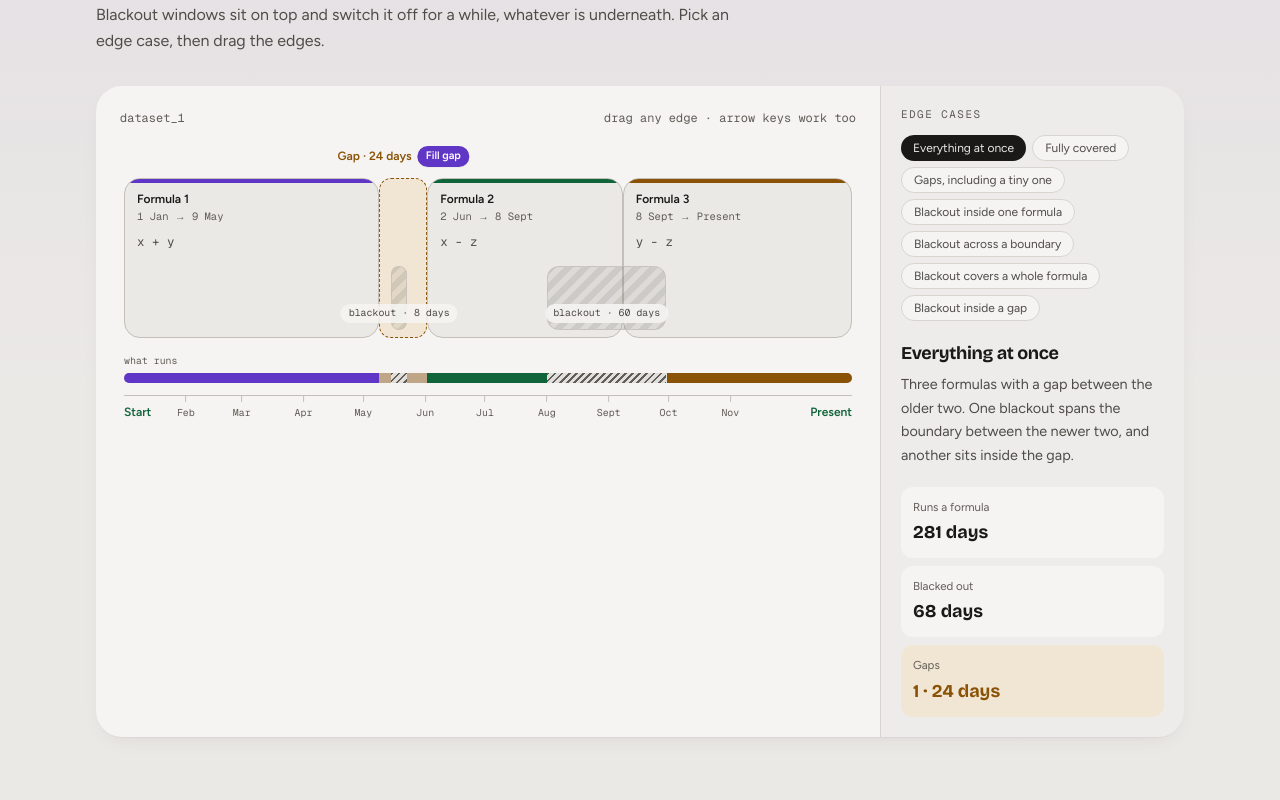
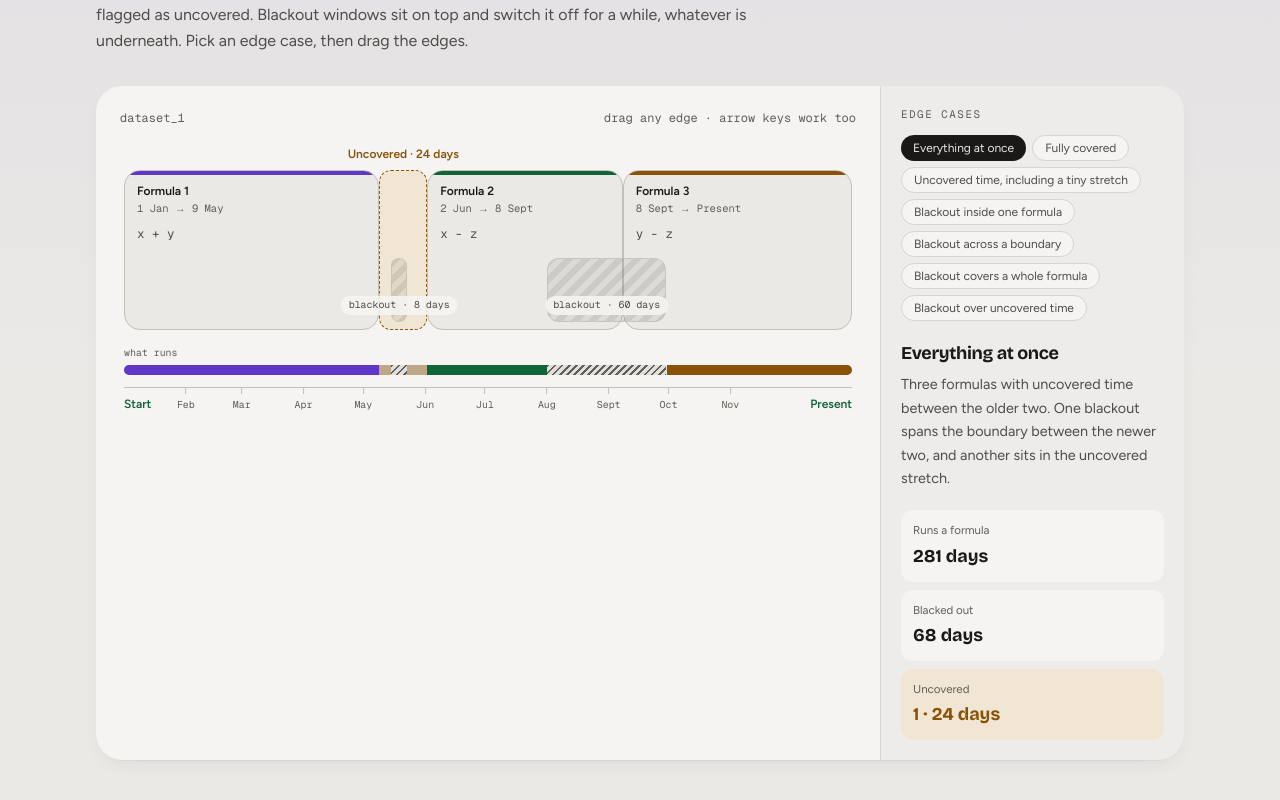
Before and after one commit to akanshat/personal-site, a Next.js app: page /playground in a window 1280 px wide. Shown: the part 372-1172 px from the top of the page. Built offline with nearby package versions, Linux system fonts and the light colour scheme.

Commit message:
update
Signed-off-by: Akansha Tiwari <akanshat1999@gmail.com>

```diff
--- a/app/playground/page.tsx
+++ b/app/playground/page.tsx
@@ -23,9 +23,9 @@ export default function Playground() {
         </h2>
         <p className="mt-3 max-w-2xl leading-relaxed text-muted">
           Many systems store a value that is defined differently over time, like a price or a formula. Each
-          version is valid for its own period, periods never overlap, and any time left uncovered is a gap.
-          Blackout windows sit on top and switch it off for a while, whatever is underneath. Pick an edge
-          case, then drag the edges.
+          version is valid for its own period, periods never overlap, and any time no formula covers is
+          flagged as uncovered. Blackout windows sit on top and switch it off for a while, whatever is
+          underneath. Pick an edge case, then drag the edges.
         </p>
         <div className="mt-8">
           <TimelineDemo />
--- a/components/demos/timeline-demo.tsx
+++ b/components/demos/timeline-demo.tsx
@@ -6,9 +6,9 @@ import clsx from 'clsx';
 /*
  * A from-scratch toy of one dataset's timeline, with made-up data. Time runs
  * left to right from Start to Present. Formula periods never overlap: each is a
- * different formula for a different interval, so gaps are the only thing that
+ * different formula for a different interval, so uncovered time is the only thing that
  * can go wrong between them. Blackouts are independent time windows and may
- * cover any part of any formula period, or a gap.
+ * cover any part of any formula period, or uncovered time.
  */
 
 type Slice = { id: string; start: number; end: number | null; formula: string };
@@ -28,7 +28,7 @@ const FORMULA = {
 const scenarios: Record<string, Scenario> = {
   sketch: {
     title: 'Everything at once',
-    body: 'Three formulas with a gap between the older two. One blackout spans the boundary between the newer two, and another sits inside the gap.',
+    body: 'Three formulas with uncovered time between the older two. One blackout spans the boundary between the newer two, and another sits in the uncovered stretch.',
     slices: [
       { id: 's1', start: 0, end: 128, formula: FORMULA.a },
       { id: 's2', start: 152, end: 250, formula: FORMULA.b },
@@ -49,9 +49,9 @@ const scenarios: Record<string, Scenario> = {
     ],
     blackouts: [],
   },
-  gaps: {
-    title: 'Gaps, including a tiny one',
-    body: 'A one-day gap is less than a pixel at this scale, so it is drawn at a minimum size and still flagged. The newest formula also ends before Present, which leaves a gap at the top.',
+  uncovered: {
+    title: 'Uncovered time, including a tiny stretch',
+    body: 'One uncovered day is less than a pixel at this scale, so it is drawn at a minimum size and still flagged. The newest formula also ends before Present, which leaves the end uncovered.',
     slices: [
       { id: 's1', start: 0, end: 140, formula: FORMULA.a },
       { id: 's2', start: 141, end: 230, formula: FORMULA.b },
@@ -87,9 +87,9 @@ const scenarios: Record<string, Scenario> = {
     ],
     blackouts: [{ id: 'x1', start: 138, end: 208 }],
   },
-  inGap: {
-    title: 'Blackout inside a gap',
-    body: 'A blackout can sit where there is no formula at all. The gap is still flagged: a blackout is only a time window, so it does not give the gap a formula.',
+  inUncovered: {
+    title: 'Blackout over uncovered time',
+    body: 'A blackout can sit where there is no formula at all. That time is still flagged as uncovered: a blackout is only a time window, so it does not give it a formula.',
     slices: [
       { id: 's1', start: 0, end: 150, formula: FORMULA.a },
       { id: 's2', start: 200, end: null, formula: FORMULA.b },
@@ -122,35 +122,33 @@ const monthTicks = Array.from({ length: 12 }, (_, m) => {
   return { d, label: monthFmt.format(EPOCH + d * dayMs) };
 }).filter((t) => t.d > 20 && t.d < DAYS - 40); // leave room for the Start and Present labels
 
-type Gap = { start: number; end: number; after: number | null };
+type Uncovered = { start: number; end: number };
 
-function findGaps(slices: Slice[]): Gap[] {
-  const gaps: Gap[] = [];
+function findUncovered(slices: Slice[]): Uncovered[] {
+  const uncovered: Uncovered[] = [];
   let cursor = 0;
-  let prev: number | null = null;
-  slices.forEach((s, i) => {
-    if (s.start > cursor) gaps.push({ start: cursor, end: s.start, after: prev });
+  for (const s of slices) {
+    if (s.start > cursor) uncovered.push({ start: cursor, end: s.start });
     cursor = s.end ?? DAYS;
-    prev = i;
-  });
-  if (cursor < DAYS) gaps.push({ start: cursor, end: DAYS, after: prev });
-  return gaps;
+  }
+  if (cursor < DAYS) uncovered.push({ start: cursor, end: DAYS });
+  return uncovered;
 }
 
-/** What actually runs on each stretch of time: a formula, nothing (blackout), or a gap. */
+/** What actually runs on each stretch of time: a formula, a blackout, or nothing (uncovered). */
 function resolve(slices: Slice[], blackouts: Blackout[]) {
   const points = new Set([0, DAYS]);
   for (const s of slices) points.add(s.start).add(s.end ?? DAYS);
   for (const x of blackouts) points.add(x.start).add(x.end);
   const sorted = [...points].filter((p) => p >= 0 && p <= DAYS).sort((a, b) => a - b);
-  const segs: { start: number; end: number; kind: 'run' | 'blackout' | 'gap'; slice?: number }[] = [];
+  const segs: { start: number; end: number; kind: 'run' | 'blackout' | 'uncovered'; slice?: number }[] = [];
   for (let i = 0; i < sorted.length - 1; i++) {
     const start = sorted[i]!;
     const end = sorted[i + 1]!;
     const mid = (start + end) / 2;
     const slice = slices.findIndex((s) => s.start <= mid && mid < (s.end ?? DAYS));
     const blackedOut = blackouts.some((x) => x.start <= mid && mid < x.end);
-    const kind = blackedOut ? 'blackout' : slice === -1 ? 'gap' : 'run';
+    const kind = blackedOut ? 'blackout' : slice === -1 ? 'uncovered' : 'run';
     const last = segs.at(-1);
     if (last && last.kind === kind && last.slice === (kind === 'run' ? slice : undefined)) last.end = end;
     else segs.push({ start, end, kind, slice: kind === 'run' ? slice : undefined });
@@ -167,7 +165,7 @@ export function TimelineDemo() {
   const [edited, setEdited] = useState(false);
   const lane = useRef<HTMLDivElement>(null);
 
-  const gaps = useMemo(() => findGaps(slices), [slices]);
+  const uncovered = useMemo(() => findUncovered(slices), [slices]);
   const segments = useMemo(() => resolve(slices, blackouts), [slices, blackouts]);
   const totals = useMemo(() => {
     const sum = (kind: string) =>
@@ -175,9 +173,9 @@ export function TimelineDemo() {
     return {
       run: sum('run'),
       blackout: sum('blackout'),
-      gapDays: gaps.reduce((n, g) => n + g.end - g.start, 0),
+      uncoveredDays: uncovered.reduce((n, g) => n + g.end - g.start, 0),
     };
-  }, [segments, gaps]);
+  }, [segments, uncovered]);
 
   const load = (k: ScenarioKey) => {
     setKey(k);
@@ -203,18 +201,6 @@ export function TimelineDemo() {
     setEdited(true);
     if (kind === 'slice') setSlices((all) => all.map((s, j) => (j === i ? { ...s, [edge]: v } : s)));
     else setBlackouts((all) => all.map((x, j) => (j === i ? { ...x, [edge]: v } : x)));
-  };
-
-  const fillGap = (g: Gap) => {
-    setEdited(true);
-    setSlices((all) =>
-      all.map((s, j) => {
-        // Extend the older formula up to the next one; a leading gap pulls the first one back to Start.
-        if (g.after === j) return { ...s, end: g.end >= DAYS ? null : g.end };
-        if (g.after === null && j === 0) return { ...s, start: 0 };
-        return s;
-      }),
-    );
   };
 
   const drag = (kind: 'slice' | 'blackout', i: number, edge: 'start' | 'end') => ({
@@ -281,32 +267,24 @@ export function TimelineDemo() {
 
           <div className="mt-4 overflow-x-auto pb-1">
             <div className="min-w-[36rem] px-1">
-              {/* Gaps are flagged above the timeline, each with a way to close it. */}
-              <div className="relative h-9">
-                {gaps.map((g) => (
-                  <div
-                    key={`fill-${g.start}`}
-                    className="absolute top-1 flex -translate-x-1/2 items-center gap-1.5 whitespace-nowrap"
+              {/* Uncovered stretches are flagged above the timeline. */}
+              <div className="relative h-7">
+                {uncovered.map((g) => (
+                  <span
+                    key={`label-${g.start}`}
+                    className="absolute top-1 -translate-x-1/2 text-xs font-semibold whitespace-nowrap text-warn"
                     style={{ left: pct((g.start + g.end) / 2) }}
                   >
-                    <span className="text-xs font-semibold text-warn">Gap · {days(g.end - g.start)}</span>
-                    <button
-                      type="button"
-                      onClick={() => fillGap(g)}
-                      aria-label={`Fill the ${days(g.end - g.start)} gap from ${fmtDay(g.start)} to ${fmtDay(g.end)}`}
-                      className="rounded-full bg-accent px-2 py-0.5 text-[0.68rem] font-semibold text-accent-fg shadow-card hover:bg-fg hover:text-bg"
-                    >
-                      Fill gap
-                    </button>
-                  </div>
+                    Uncovered · {days(g.end - g.start)}
+                  </span>
                 ))}
               </div>
 
               {/* Lane */}
               <div ref={lane} className="relative h-40">
-                {gaps.map((g) => (
+                {uncovered.map((g) => (
                   <div
-                    key={`gap-${g.start}`}
+                    key={`uncovered-${g.start}`}
                     className="absolute inset-y-0 z-10 -translate-x-1/2 rounded-xl border border-dashed border-warn bg-warn-soft"
                     style={{
                       left: pct((g.start + g.end) / 2),
@@ -380,12 +358,12 @@ export function TimelineDemo() {
                     className={clsx(
                       'absolute inset-y-0',
                       seg.kind === 'run' && sliceTone[seg.slice! % sliceTone.length],
-                      seg.kind === 'gap' && 'bg-warn/40',
+                      seg.kind === 'uncovered' && 'bg-warn/40',
                     )}
                     style={{
                       left: pct(seg.start),
                       width:
-                        seg.kind === 'gap'
+                        seg.kind === 'uncovered'
                           ? `max(3px, ${pct(seg.end - seg.start)})`
                           : pct(seg.end - seg.start),
                       background:
@@ -453,15 +431,15 @@ export function TimelineDemo() {
               <dt className="text-[0.72rem] text-subtle">Blacked out</dt>
               <dd className="mt-0.5 font-display text-lg font-bold text-fg">{days(totals.blackout)}</dd>
             </div>
-            <div className={clsx('rounded-xl p-3', gaps.length ? 'bg-warn-soft' : 'bg-elev')}>
-              <dt className="text-[0.72rem] text-subtle">Gaps</dt>
+            <div className={clsx('rounded-xl p-3', uncovered.length ? 'bg-warn-soft' : 'bg-elev')}>
+              <dt className="text-[0.72rem] text-subtle">Uncovered</dt>
               <dd
                 className={clsx(
                   'mt-0.5 font-display text-lg font-bold',
-                  gaps.length ? 'text-warn' : 'text-ok',
+                  uncovered.length ? 'text-warn' : 'text-ok',
                 )}
               >
-                {gaps.length ? `${gaps.length} · ${days(totals.gapDays)}` : 'None'}
+                {uncovered.length ? `${uncovered.length} · ${days(totals.uncoveredDays)}` : 'None'}
               </dd>
             </div>
           </dl>
```
